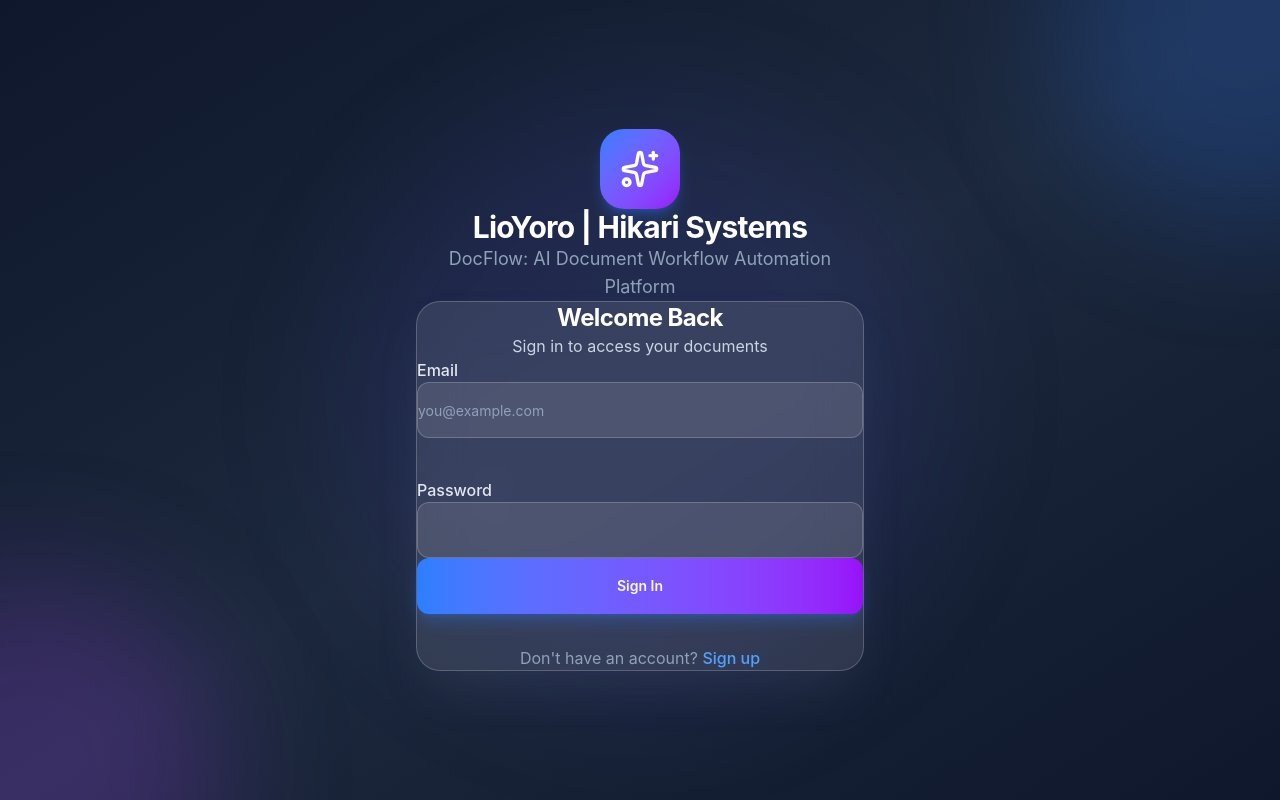
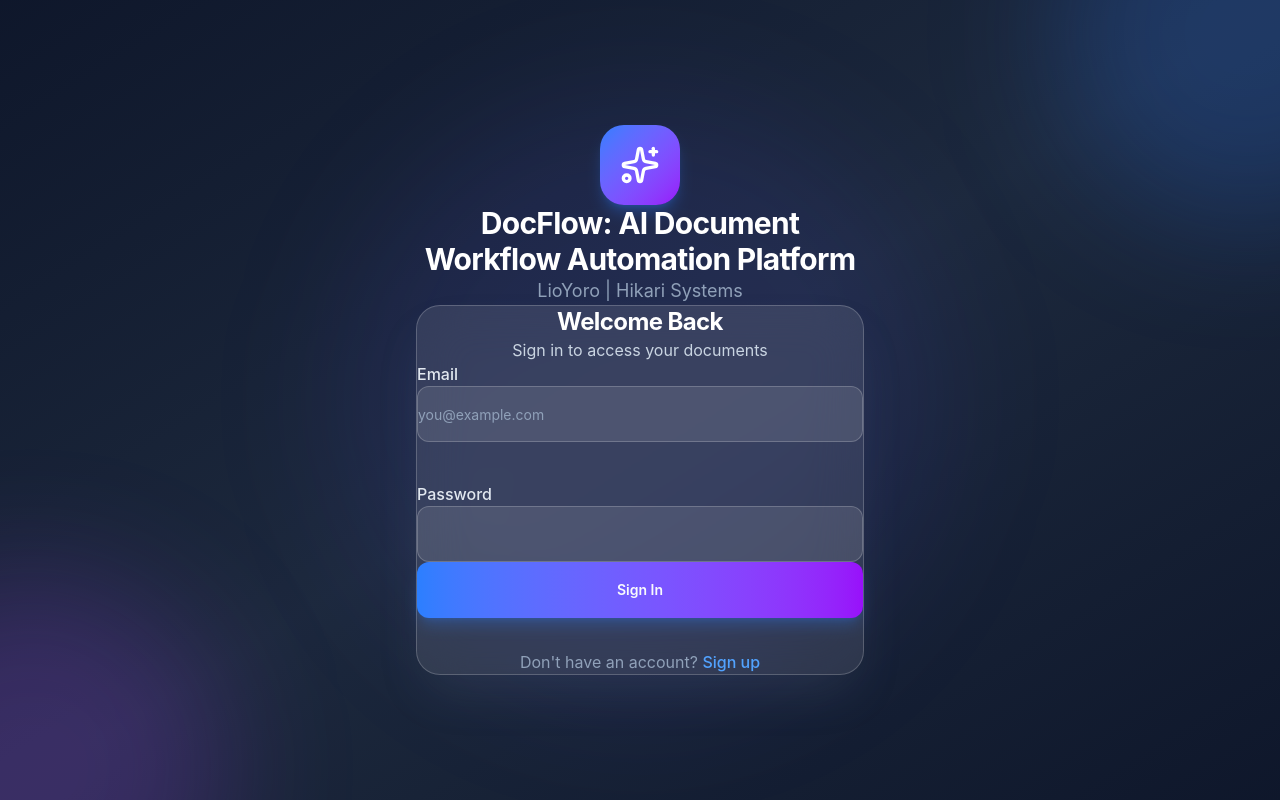
Before and after one commit to LioYoro/lio-ai-project, a React (Vite) app in the folder frontend/: page /login in a window 1280 px wide. Built offline with nearby package versions, Linux system fonts and the light colour scheme; no server answers.

Commit message:
Login Polish

```diff
--- a/frontend/src/pages/Login.tsx
+++ b/frontend/src/pages/Login.tsx
@@ -43,8 +43,8 @@
           <div className="inline-flex items-center justify-center w-20 h-20 bg-gradient-to-br from-blue-500 to-purple-600 rounded-3xl mb-8 shadow-lg shadow-blue-500/30">
             <Sparkles className="w-10 h-10 text-white" />
           </div>
-          <h1 className="text-3xl font-bold text-white tracking-tight w-full">LioYoro | Hikari Systems</h1>
-          <p className="text-slate-400 mt-4 text-lg w-full">DocFlow: AI Document Workflow Automation Platform</p>
+          <h1 className="text-3xl font-bold text-white tracking-tight w-full">DocFlow: AI Document Workflow Automation Platform</h1>
+          <p className="text-slate-400 mt-4 text-lg w-full">LioYoro | Hikari Systems</p>
         </div>
 
         <Card className="w-full max-w-md bg-white/10 backdrop-blur-xl border border-white/20 rounded-3xl shadow-2xl shadow-slate-500/20">
```
